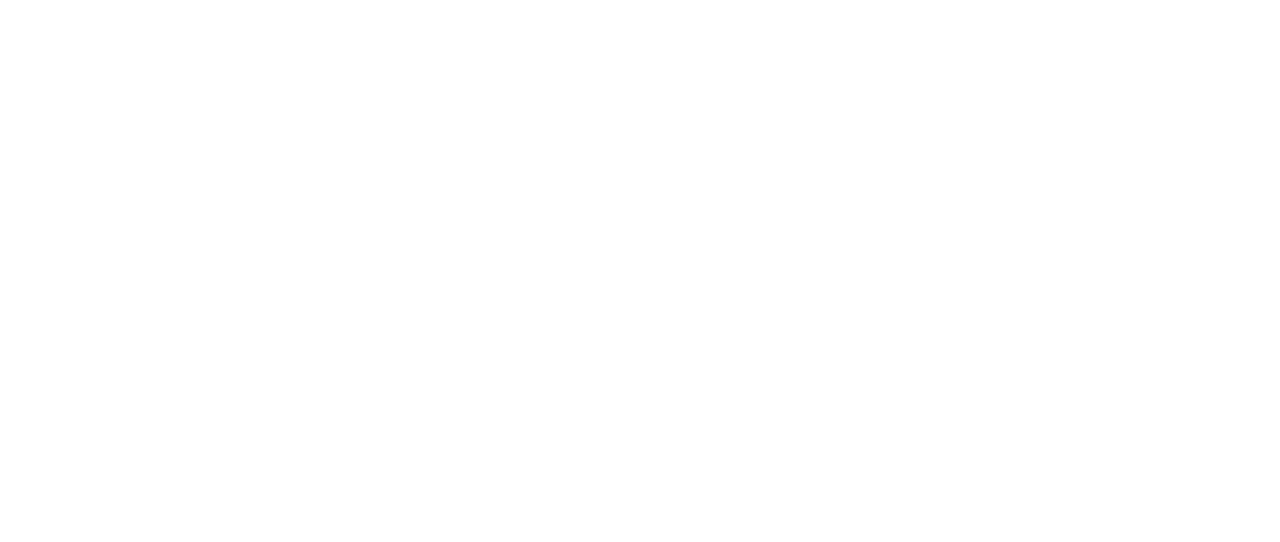
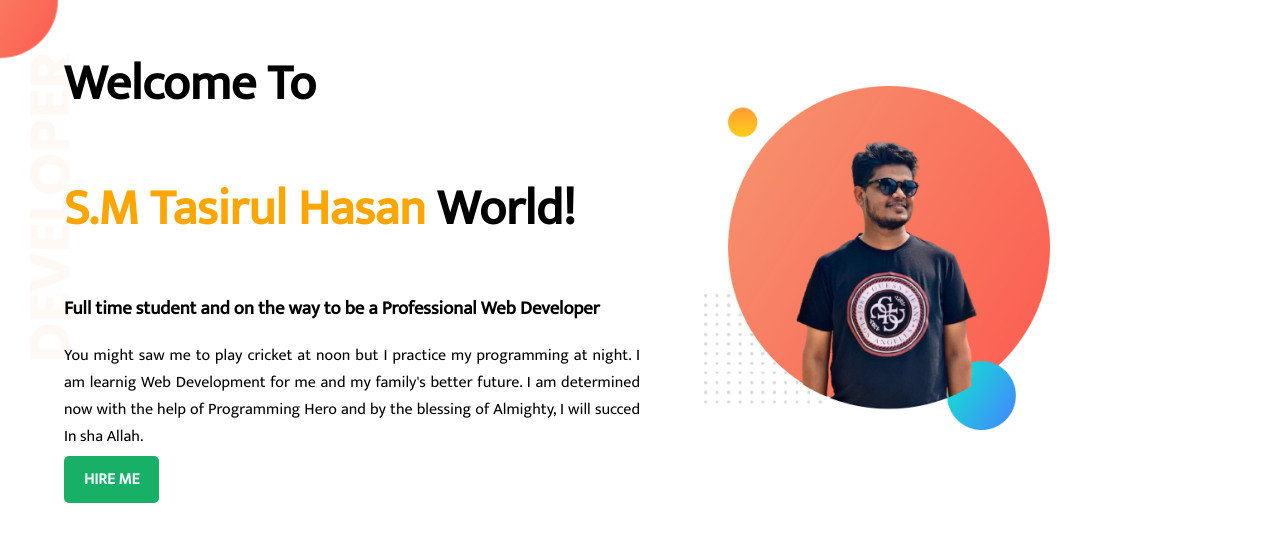
Before and after one commit to tasirul-hasan/developer-portfolio, a plain HTML site: page index.html in a window 1280 px wide. Drawn offline with Linux system fonts and the light colour scheme.

Commit message:
some work done

```diff
--- a/index.html
+++ b/index.html
@@ -1,14 +1,42 @@
 <!DOCTYPE html>
 <html lang="en">
+
 <head>
     <meta charset="UTF-8">
     <meta http-equiv="X-UA-Compatible" content="IE=edge">
     <meta name="viewport" content="width=device-width, initial-scale=1.0">
     <title>Tasir Portfolio</title>
+    <link rel="preconnect" href="https://fonts.googleapis.com">
+    <link rel="preconnect" href="https://fonts.googleapis.com">
+    <link rel="preconnect" href="https://fonts.googleapis.com">
+    <link rel="preconnect" href="https://fonts.gstatic.com" crossorigin>
+    <link href="https://fonts.googleapis.com/css2?family=Mukta&display=swap" rel="stylesheet">
+
     <link rel="stylesheet" href="style.css">
 
 </head>
+
 <body>
+    <section class="top-banner">
+        <div class="half-width">
+            <h1>Welcome To</h1>
+            <h1><span class="orange-color">S.M Tasirul Hasan</span> World!</h1>
+
+            <h3>Full time student and on the way to be a Professional Web Developer</h3>
+
+            <p>You might saw me to play cricket at noon
+                but I practice my programming at night.
+                I am learnig Web Development for me and my family's better future.
+                I am determined now with the help of Programming Hero and by the blessing
+                of Almighty, I will succed In sha Allah.</p>
+            <a class="link-button" target="_blank" href="https://www.linkedin.com/in/s-m-tasirul-hasan-811a60241/"> HIRE
+                ME</a>
+        </div>
+        <div class="half-width"><img src="images/tasir_pic.png" alt="">
+        </div>
+
+    </section>
 
 </body>
+
 </html>
--- a/style.css
+++ b/style.css
@@ -0,0 +1,56 @@
+body {
+    font-family: 'Mukta', sans-serif;
+    margin: 0;
+}
+
+h1 {
+    font-size: 50px;
+}
+
+.orange-color {
+    color: orange;
+
+}
+
+section {
+    display: flex;
+
+}
+
+.half-width {
+    width: 50%;
+    padding-left: 5%;
+}
+
+.half-width img {
+    width: 60%;
+    padding-top: 15%;
+}
+
+.link-button {
+    text-decoration: none;
+    background-color: rgb(24, 175, 102);
+    background-image: linear-gradient(RED orange);
+    padding: 10px 20px;
+    border-radius: 5px;
+    color: aliceblue;
+    font-weight: 900;
+
+
+
+
+
+
+
+}
+
+p {
+    text-align: justify;
+
+}
+
+.top-banner {
+    background-image: url(images/top-banner.png);
+    background-repeat: no-repeat;
+
+}
```
Also changed, not shown: images/dream-bg.png (added), images/exp-bg.png (added), images/jhankar.png (added), images/jhankar2.png (added), images/my-bg.png (added), images/my-bg2.png (added), images/tasir_pic.png (added), images/top-banner.png (added), 7 other files.
